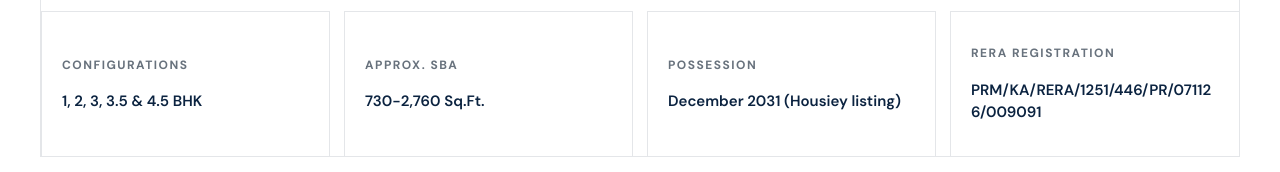
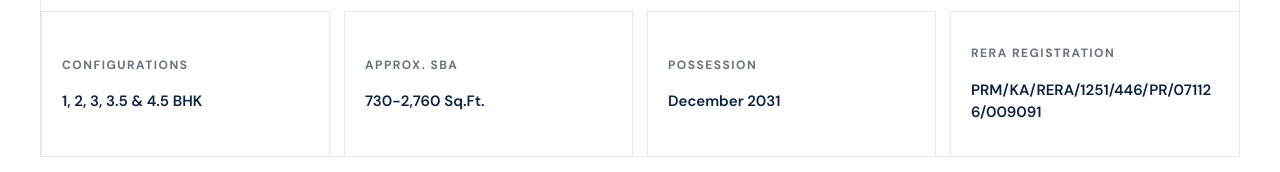
Before and after one commit to sachincmaratha12-source/sm-properties-website, a plain HTML site: page brigade-autograph.html in a window 1280 px wide. Shown: the part 1264-1436 px from the top of the page. Drawn offline with nearby package versions, Linux system fonts and the light colour scheme.

Commit message:
Update Brigade Autograph project details

```diff
--- a/brigade-autograph.html
+++ b/brigade-autograph.html
@@ -144,7 +144,7 @@
                     <div class="project-overview-item"><span>Structure</span><strong>3 Basements + Ground + 48 Floors</strong></div>
                     <div class="project-overview-item"><span>Configurations</span><strong>1, 2, 3, 3.5 &amp; 4.5 BHK</strong></div>
                     <div class="project-overview-item"><span>Approx. SBA</span><strong>730-2,760 Sq.Ft.</strong></div>
-                    <div class="project-overview-item"><span>Possession</span><strong>December 2031 (Housiey listing)</strong></div>
+                    <div class="project-overview-item"><span>Possession</span><strong>December 2031</strong></div>
                     <div class="project-overview-item"><span>RERA Registration</span><strong>PRM/KA/RERA/1251/446/PR/071126/009091</strong></div>
                 </div>
                 <div class="project-highlight-note">Brigade Autograph was earlier listed as Brigade Granada. The RERA registration name shown in the supplied project material is associated with Brigade Autograph.</div>
```
